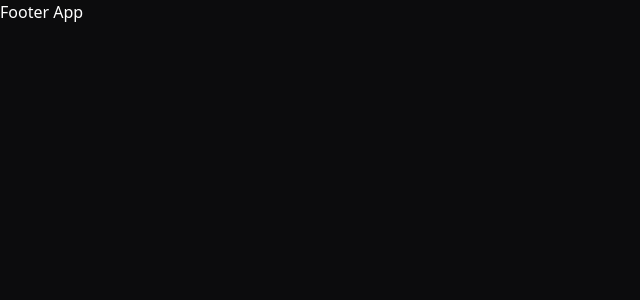
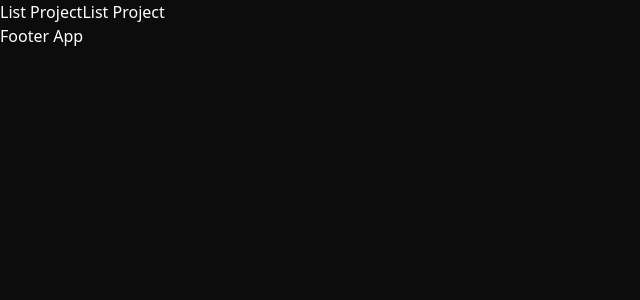
Before and after one commit to yabafre/next-netlify, a Next.js app: page /components/Acceuil in a window 1280 px wide. Shown: the top 300 px of the page, without its empty margins (0-640 px from the left). Built offline with nearby package versions, Linux system fonts and the light colour scheme.

Commit message:
List project admin

```diff
--- a/pages/components/Acceuil/index.tsx
+++ b/pages/components/Acceuil/index.tsx
@@ -1,9 +1,10 @@
 import { FC } from 'react';
+import Link from "next/link";
 
 const Acceuil: FC = () => {
     return (
         <>
-
+            <Link href={`/admin`}>List Project</Link>
         </>
     )
 }
--- a/pages/components/Layout/layout.js
+++ b/pages/components/Layout/layout.js
@@ -1,6 +1,7 @@
 // Libs
 import PropTypes from "prop-types"
 import Head from "next/head";
+import Acceuil from "@/pages/components/Acceuil";
 
 // Components
 
@@ -13,6 +14,7 @@ export function Layout({ children: pageContent }) {
             <meta name="description" content="Eleven Labs Astro Teams" />
             <link rel="icon" href="/favicon.ico" />
         </Head>
+        <Acceuil></Acceuil>
             {pageContent}
         <footer>
             <div>Footer App</div>
```
